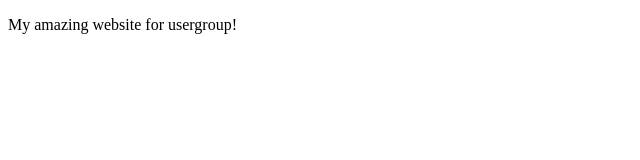
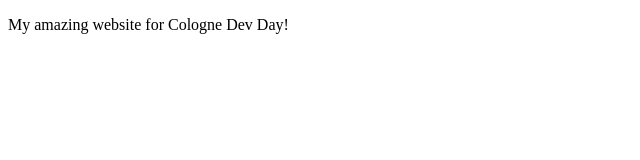
Before and after one commit to cobusbernard/aws-service-region-migration, a plain HTML site: page website/index.html in a window 1280 px wide. Shown: the full height of the page, 0-640 px from the left. Drawn offline with Linux system fonts and the light colour scheme.

Commit message:
Manually fixing.

```diff
--- a/website/index.html
+++ b/website/index.html
@@ -4,6 +4,6 @@
     <title>AWS Webinar</title>
   </head>
   <body>
-    <p>My amazing website for usergroup!</p>
+    <p>My amazing website for Cologne Dev Day!</p>
   </body>
 </html>
```
